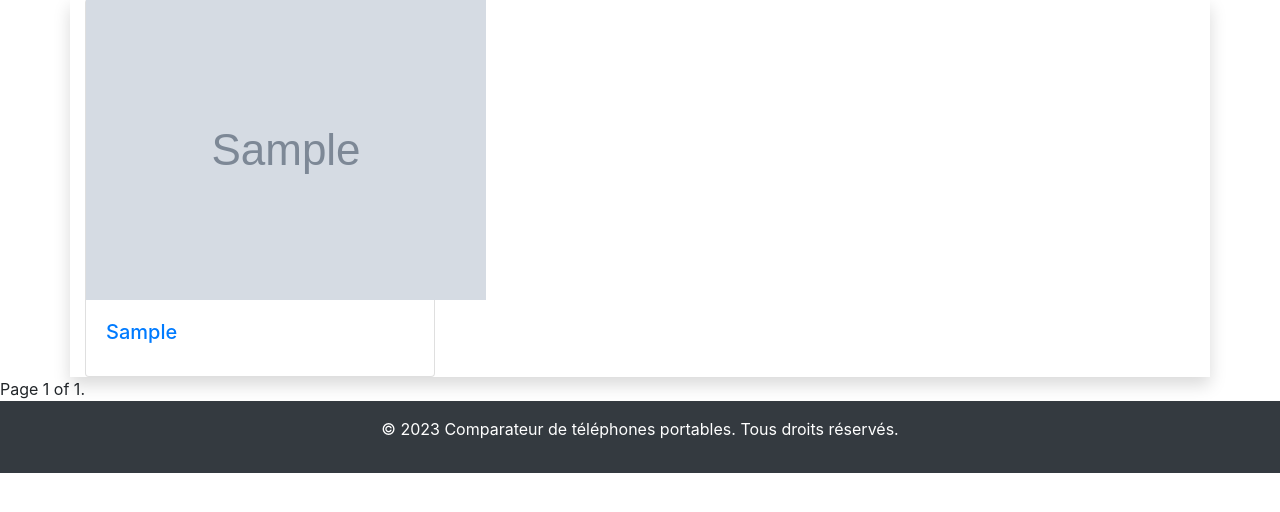
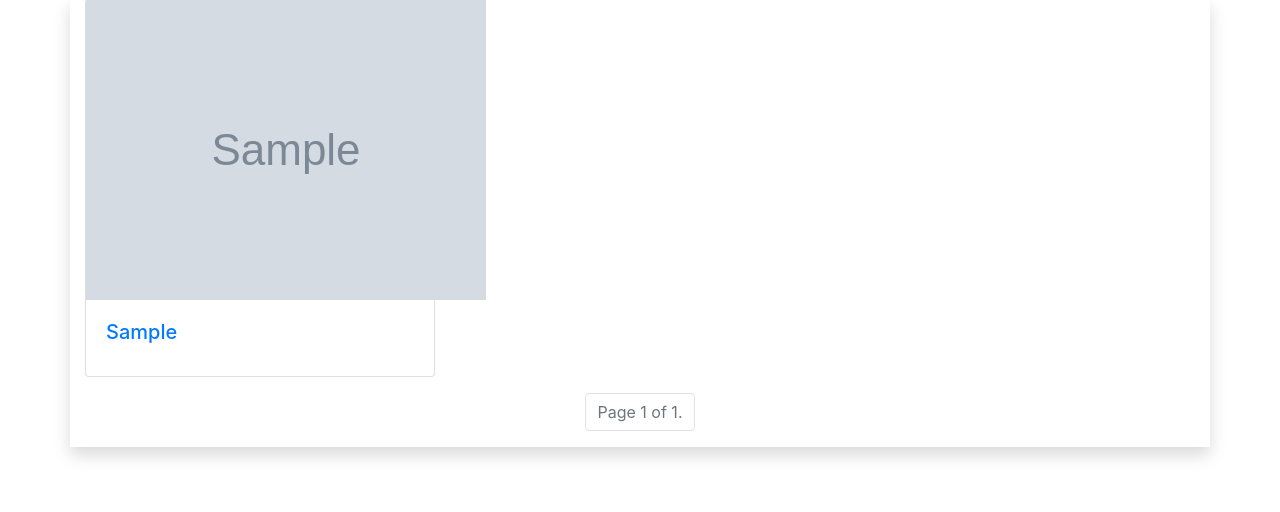
Before and after one commit to abou-dev/Site_Scrapping, a Django app: page / in a window 1280 px wide. Shown: the part 237-749 px from the top of the page. Run offline with Django 4.2, Linux system fonts and the light colour scheme; tables that the repository leaves empty hold one stand-in row (values such as "Sample post"); grey boxes marked "Sample" are stand-in pictures; some libraries are stand-ins or nearby versions.

Commit message:
css pagination

```diff
--- a/Site_Scrapping/Site_Scrapping/templates/pages/index.html
+++ b/Site_Scrapping/Site_Scrapping/templates/pages/index.html
@@ -66,29 +66,42 @@
         </div>
         {% endfor %}
       </div>
+      <div class="pagination justify-content-center mt-3">
+        <!-- Ajoutez la classe 'justify-content-center' pour centrer la pagination -->
+        <ul class="pagination"> <!-- Utilisez la classe 'pagination' pour le conteneur de la pagination -->
+          {% if products.has_previous %}
+          <li class="page-item"> <!-- Utilisez la classe 'page-item' pour chaque élément de la pagination -->
+            <a href="?page=1" class="page-link">&laquo; first</a>
+            <!-- Utilisez la classe 'page-link' pour les liens de pagination -->
+          </li>
+          <li class="page-item">
+            <a href="?page={{ products.previous_page_number }}" class="page-link">previous</a>
+          </li>
+          {% endif %}
+
+          <li class="page-item disabled">
+            <!-- Utilisez la classe 'disabled' pour les éléments de pagination désactivés -->
+            <span class="page-link">
+              Page {{ products.number }} of {{ products.paginator.num_pages }}.
+            </span>
+          </li>
+
+          {% if products.has_next %}
+          <li class="page-item">
+            <a href="?page={{ products.next_page_number }}" class="page-link">next</a>
+          </li>
+          <li class="page-item">
+            <a href="?page={{ products.paginator.num_pages }}" class="page-link">&raquo; last</a>
+          </li>
+          {% endif %}
+        </ul>
+      </div>
     </div>
   </section>
 
-  <div class="pagination">
-    <span class="step-links">
-      {% if products.has_previous %}
-      <a href="?page=1">&laquo; first</a>
-      <a href="?page={{ products.previous_page_number }}">previous</a>
-      {% endif %}
 
-      <span class="current">
-        Page {{ products.number }} of {{ products.paginator.num_pages }}.
-      </span>
 
-      {% if products.has_next %}
-      <a href="?page={{ products.next_page_number }}">next</a>
-      <a href="?page={{ products.paginator.num_pages }}">last &raquo;</a>
-      {% endif %}
-    </span>
-  </div>
-  <footer class="bg-dark text-white text-center py-3">
-    <p>© 2023 Comparateur de téléphones portables. Tous droits réservés.</p>
-  </footer>
+
 
 </body>
 
```
